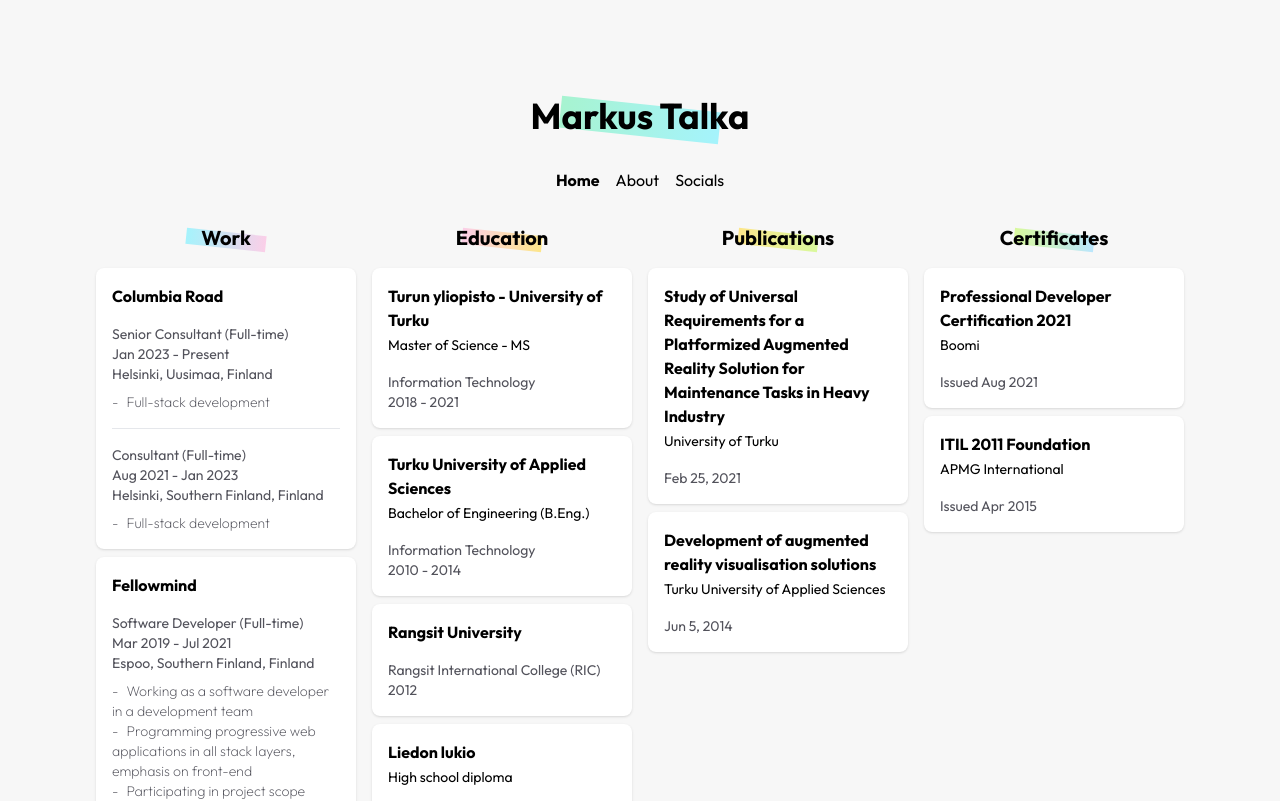
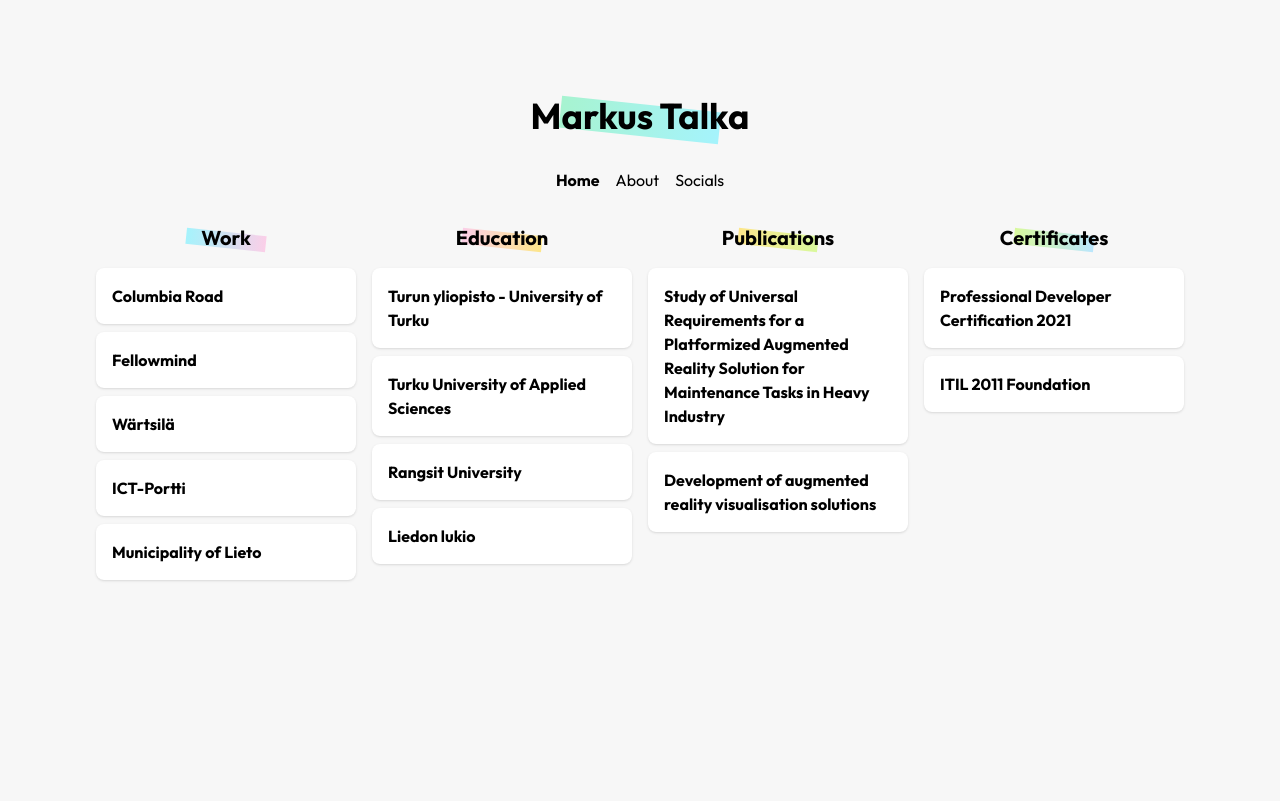
Before and after one commit to mtalka/2024-personal, a Next.js app: page /2024-personal/ in a window 1280 px wide. Shown: the top 801 px of the page. Built offline with nearby package versions, Linux system fonts and the light colour scheme.

Commit message:
Cards collapsible with styling

```diff
--- a/app/components/card.tsx
+++ b/app/components/card.tsx
@@ -1,3 +1,7 @@
+"use client";
+
+import { useState } from "react";
+
 type CardProps = {
   title: string;
   subtitle?: string;
@@ -5,17 +9,25 @@
 };
 
 export default function Card({ title, subtitle, children }: CardProps) {
+  const [isOpen, setIsOpen] = useState(false);
+
   return (
     <div
       id="card"
-      className="shadow flex flex-col gap-4 p-4 rounded-lg bg-white"
+      className={`shadow flex flex-col ${isOpen && "gap-4"} p-4 rounded-lg bg-white cursor-pointer hover:-translate-y-px hover:shadow transition-transform hover:bg-[#fafafa]`}
+      onClick={() => setIsOpen(!isOpen)}
     >
       <div>
         <h3 className="font-bold">{title}</h3>
-        {subtitle &&
-        <span className="text-sm">{subtitle}</span>}
+        {isOpen && (subtitle && <span className="text-sm">{subtitle}</span>)}
       </div>
-      <div className="text-zinc-600 text-sm">{children}</div>
+      <div
+        className={`text-zinc-600 text-sm overflow-hidden transition-all duration-300 ease-in-out ${
+          isOpen ? "max-h-96 opacity-100" : "max-h-0 opacity-0"
+        }`}
+      >
+        {children}
+      </div>
     </div>
   );
 }
--- a/app/components/section.tsx
+++ b/app/components/section.tsx
@@ -1,7 +1,3 @@
-"use client";
-
-import { useState } from "react";
-
 type SectionProps = {
   titleElement: React.ReactNode;
   children: React.ReactNode;
```
